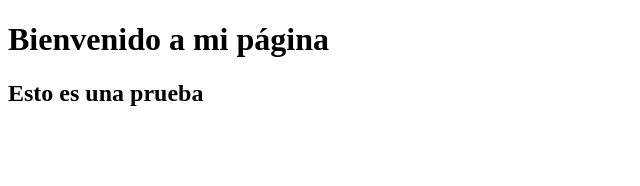
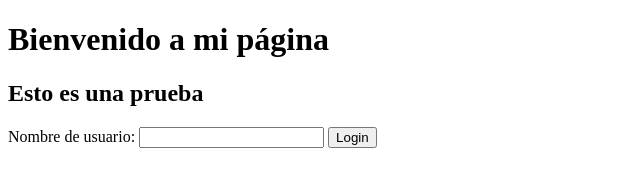
Before and after one commit to Garro1107/KevinGarro, a plain HTML site: page index.html in a window 1280 px wide. Shown: the whole page, without its empty margins (0-640 px from the left). Drawn offline with Linux system fonts and the light colour scheme.

Commit message:
26-11-2024 + Kevin Garro + Agregar text box para ingresar username

```diff
--- a/index.html
+++ b/index.html
@@ -8,5 +8,8 @@
 <body>
     <h1>Bienvenido a mi página</h1>
     <h2>Esto es una prueba</h2>
+    <label for="name">Nombre de usuario:</label>
+    <input type="text" id="name" name="name"/>
+    <button name="button">Login</button>
 </body>
 </html>
```
